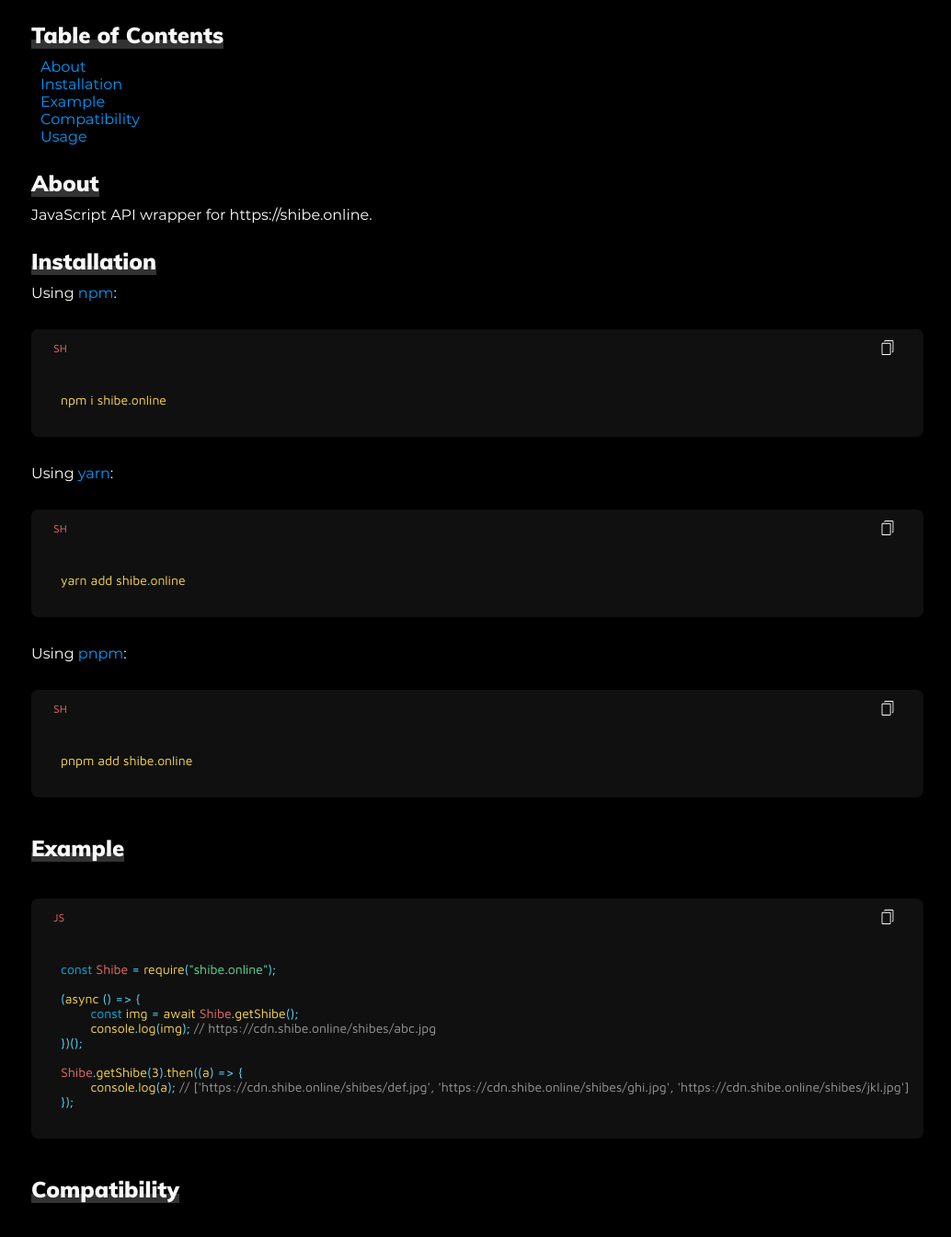
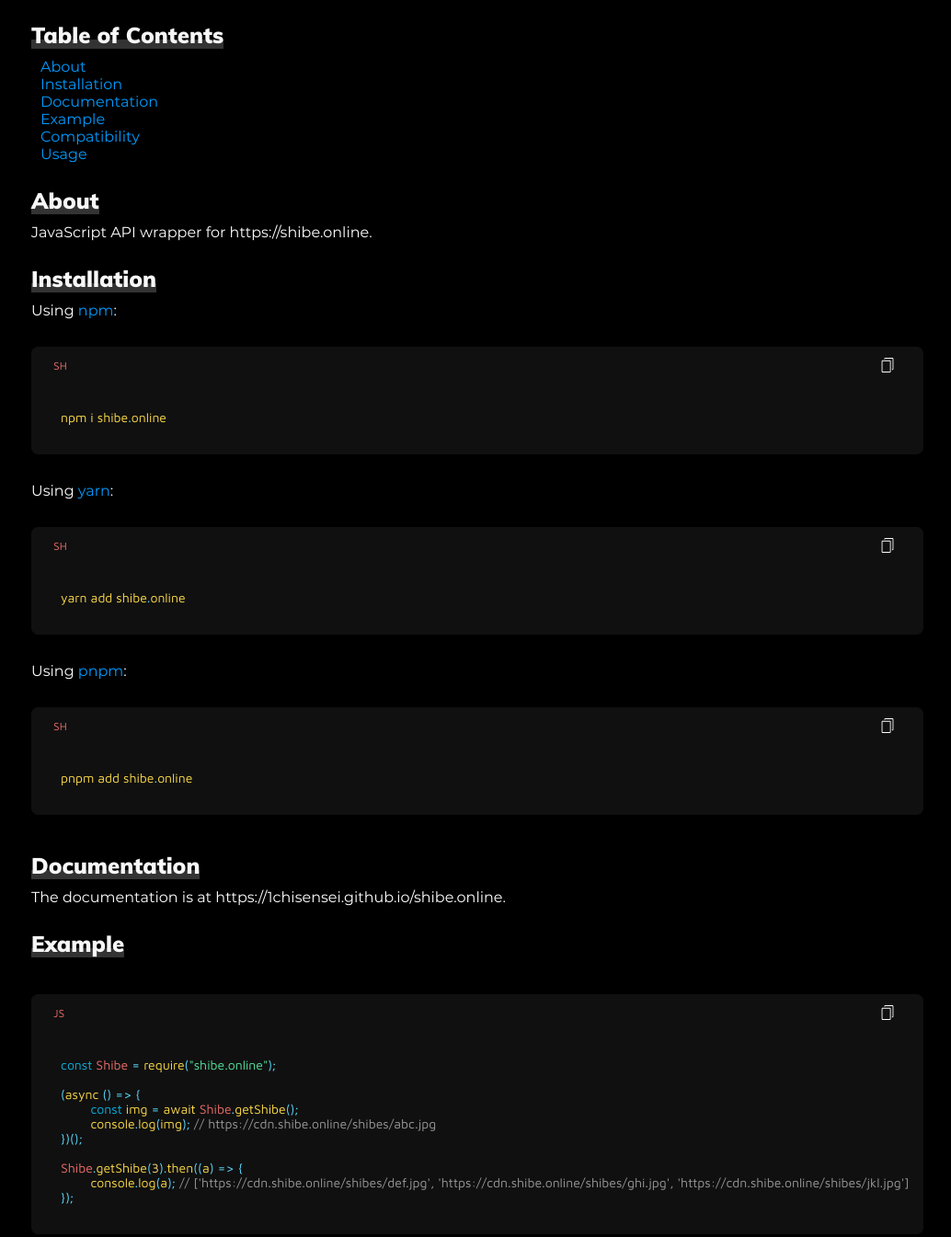
Before and after one commit to 1chiSensei/shibe.online, a website: page docs/index.html in a window 1280 px wide. Shown: the part 1405-2750 px from the top of the page at 92% size, without its empty margins (246-1280 px from the left). Drawn offline with Linux system fonts and the light colour scheme.

Commit message:
fix docs

```diff
--- a/docs/index.html
+++ b/docs/index.html
@@ -87,7 +87,7 @@
 		<nav>
 			<h2>
 				<a href="index.html"
-					><div class="text">Home</div></a
+					><div class="text">shibe.online</div></a
 				>
 			</h2>
 			<div class="search-box">
@@ -195,6 +195,11 @@
 							>
 						</li>
 						<li>
+							<a href="#documentation"
+								>Documentation</a
+							>
+						</li>
+						<li>
 							<a href="#example"
 								>Example</a
 							>
@@ -246,6 +251,11 @@
 						class="prettyprint source lang-sh"
 					><code>pnpm add shibe.online
 </code></pre>
+					<h2>Documentation</h2>
+					<p>
+						The documentation is at
+						https://1chisensei.github.io/shibe.online.
+					</p>
 					<h2>Example</h2>
 					<pre
 						class="prettyprint source lang-js"
```
Also changed, not shown: docs/global.html (+1 -1 lines), docs/index.js.html (+1 -1 lines), .jsdoc.json, README.md.
